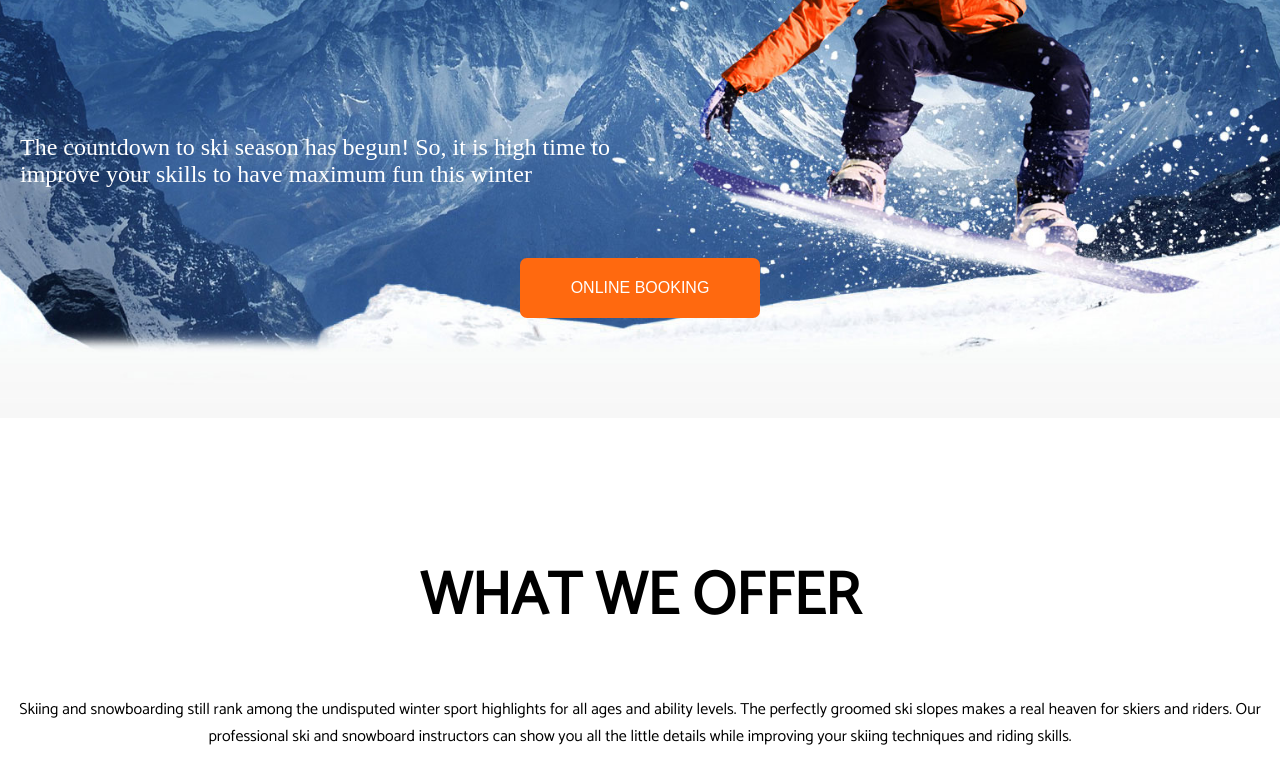
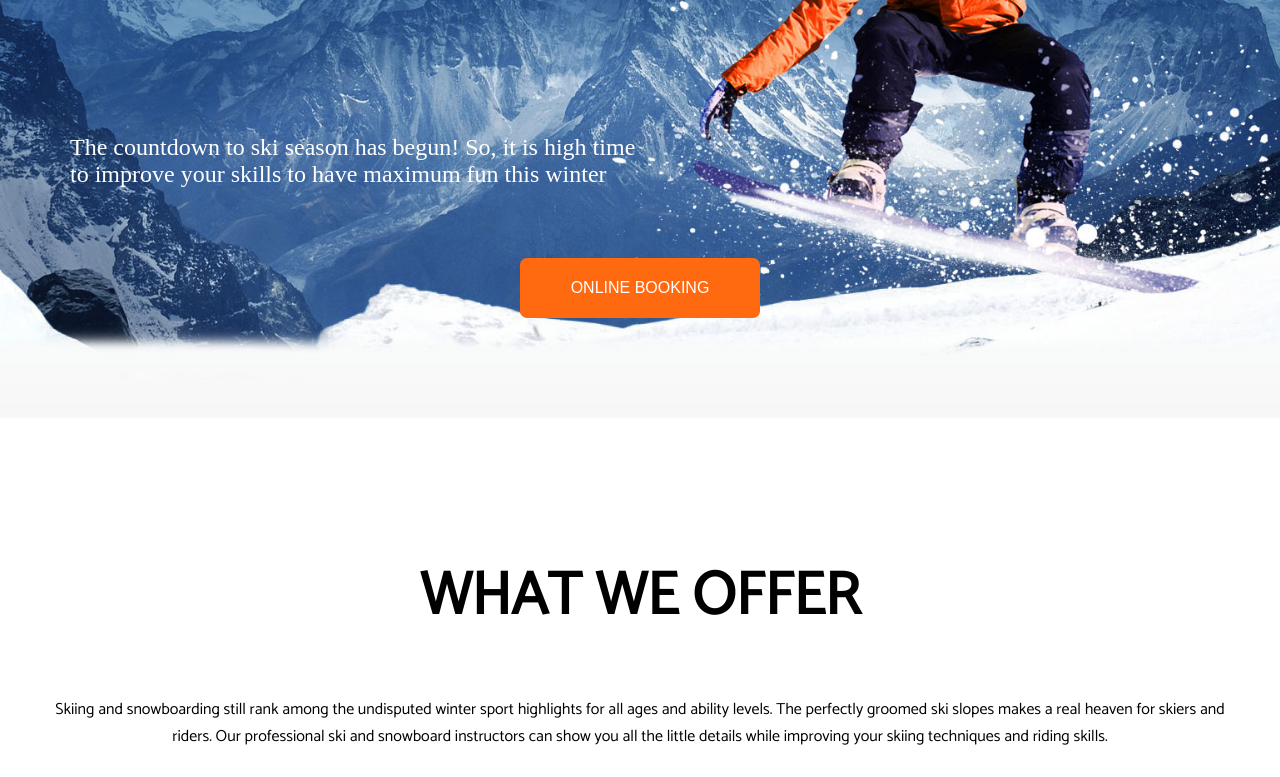
Before and after one commit to Chaplinskaya/Ski-blog, a plain HTML site: page index.html in a window 1280 px wide. Shown: the part 481-1258 px from the top of the page. Drawn offline with nearby package versions, Linux system fonts and the light colour scheme; a web font is replaced by a local one.

Commit message:
edit css

```diff
--- a/css/style.css
+++ b/css/style.css
@@ -6,6 +6,8 @@
 }
 body{
 	font-family: Catamaran, sans-serif;
+	max-width: 1957px;
+	width: 100%;
 }
 .home {
 	background: url('../image/home.jpg') center / cover no-repeat;
@@ -22,8 +24,7 @@ li {
 	list-style: none;
 }
 .container {
-    max-width: 1957px;
-	width: 100%;
+    width: 1380px;
     margin: 0 auto;
 }
 .header {
@@ -66,6 +67,11 @@ nav {
 }
 .menu__item {
 	line-height: 100px;
+}
+@media (max-width: 1400px) {
+	.container {
+		width: 1180px;
+	}
 }
 @media (max-width: 1200px) {
 	.container {
```
